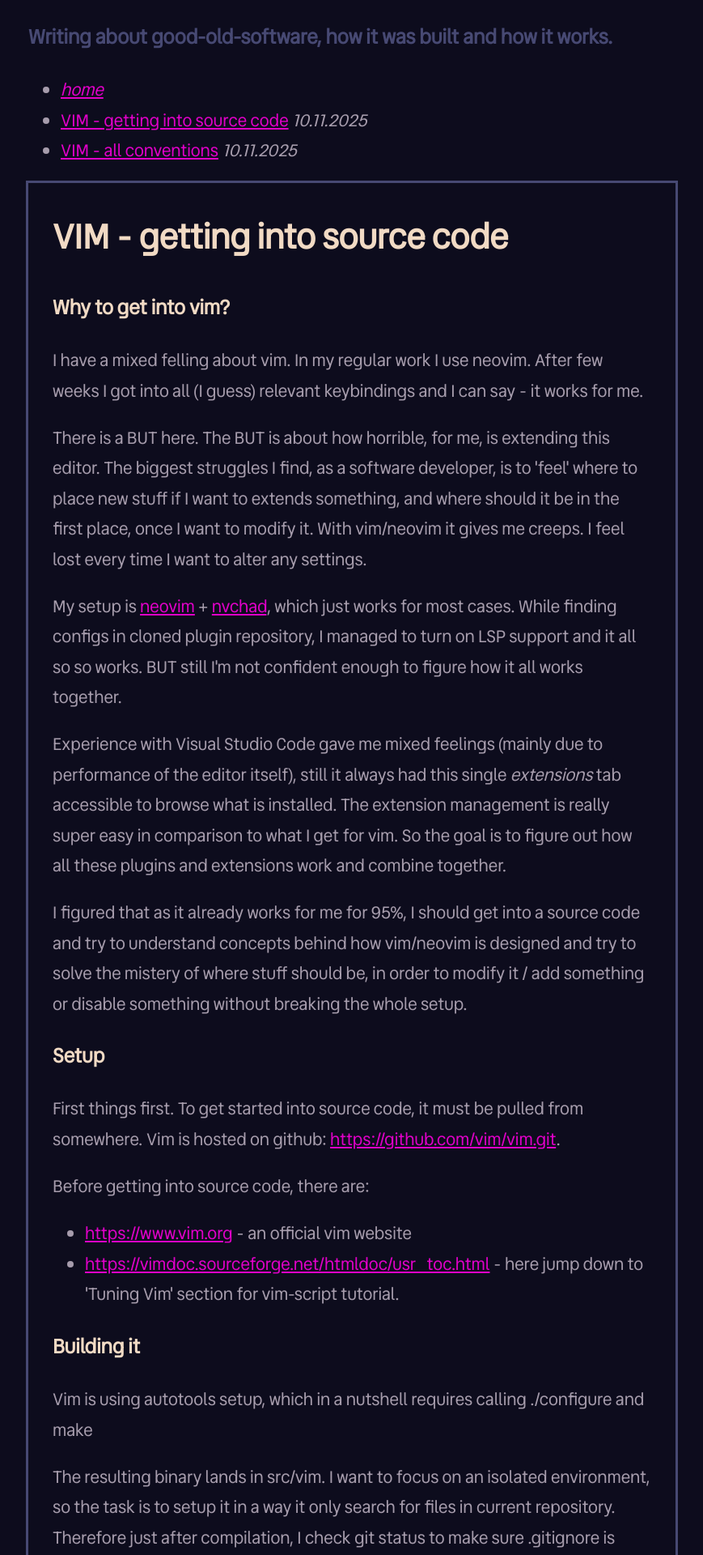
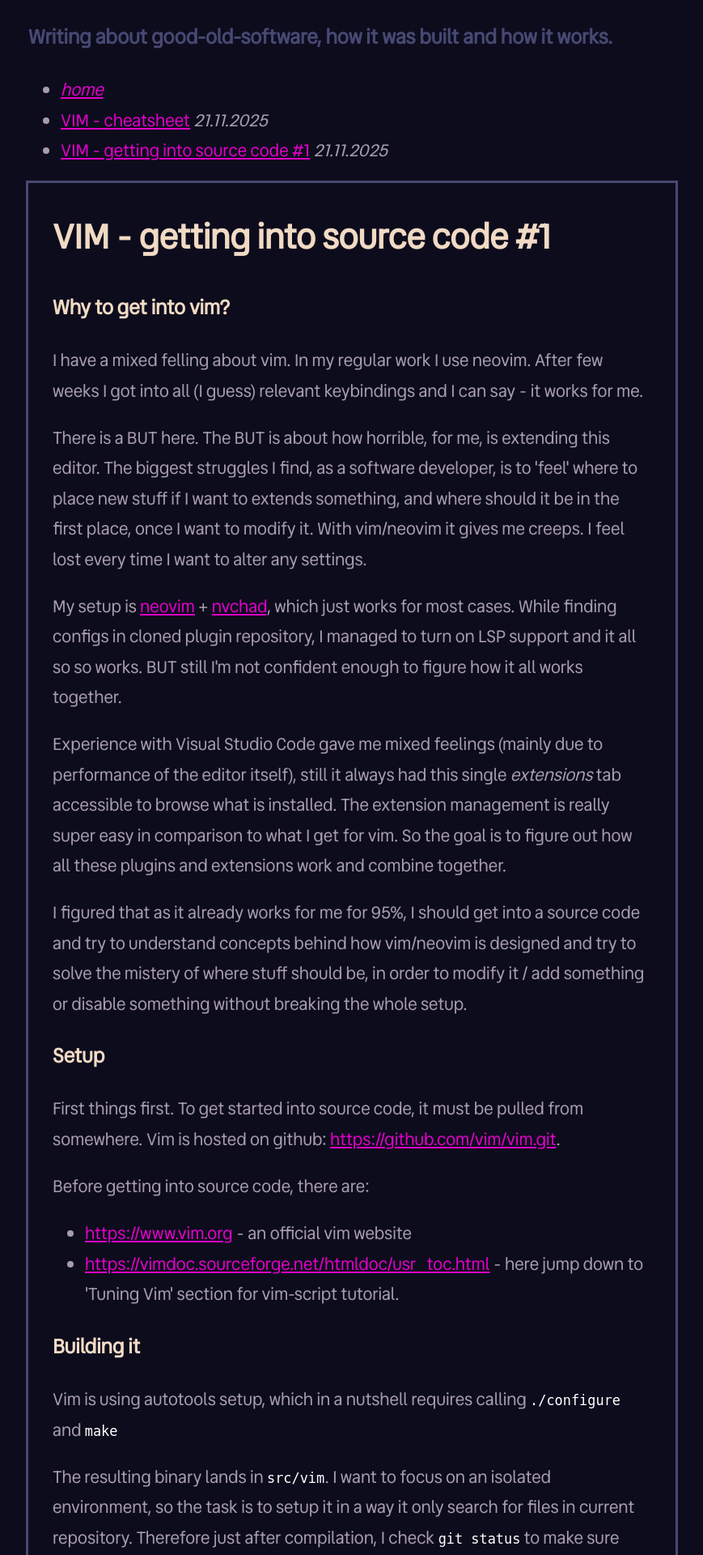
Before and after one commit to macvek/macvek.github.io, a PHP site: page /vim-getting-into-source-code.html in a window 1280 px wide. Shown: the top 1920 px of the page at 81% size, without its empty margins (205-1074 px from the left). Run offline with PHP 8.4, Linux system fonts and the light colour scheme.

Commit message:
Wrapped up into a state which can be published

```diff
--- a/index.html
+++ b/index.html
@@ -12,8 +12,8 @@
 </div>
 <div class="toc">
   <ul>
-    <li><a href="vim-getting-into-source-code.html">VIM - getting into source code</a> <i>10.11.2025</i></li>
-    <li><a href="vim-all-conventions.html">VIM - all conventions</a> <i>10.11.2025</i></li>
+    <li><a href="vim-cheatsheet.html">VIM - cheatsheet</a> <i>21.11.2025</i></li>
+    <li><a href="vim-getting-into-source-code.html">VIM - getting into source code #1</a> <i>21.11.2025</i></li>
   </ul>
 </div>
 
@@ -21,7 +21,7 @@
 <h1>Recently</h1>
 <p>Some ideas on how stuff works and what I focus on in my spare time.</p>
 <p>Recently I got inspired to focus again on vim's design. Understand the concepts behind it, how to write plugins, what components it is built from<p>
-<p>Follow up: <a href="vim-getting-into-source-code.html">VIM - getting into source code</a>
+<p>Follow up: <a href="vim-getting-into-source-code.html">VIM - getting into source code #1</a>
 
 </div>
 
--- a/meta/vim-all-conventions.meta.php
+++ /dev/null
@@ -1,5 +0,0 @@
-<?php
-return [
-  "title" =>"VIM - all conventions",
-  "date" => when(10,11,2025)
-];
--- /dev/null
+++ b/meta/vim-cheatsheet.meta.php
@@ -0,0 +1,5 @@
+<?php
+return [
+  "title" =>"VIM - cheatsheet",
+  "date" => when(21,11,2025)
+];
--- a/meta/vim-getting-into-source-code.meta.php
+++ b/meta/vim-getting-into-source-code.meta.php
@@ -1,5 +1,5 @@
 <?php
 return [
-  "title" =>"VIM - getting into source code",
-  "date" => when(10,11,2025)
+  "title" =>"VIM - getting into source code #1",
+  "date" => when(21,11,2025)
 ];
--- a/vim-getting-into-source-code.html
+++ b/vim-getting-into-source-code.html
@@ -1,7 +1,7 @@
 <!doctype html>
 <html>
 <head>
-<title>VIM - getting into source code</title>
+<title>VIM - getting into source code #1</title>
 <link rel="stylesheet" href="styles.css">
 </head>
 <body>
@@ -12,14 +12,14 @@
 <div class="toc">
   <ul>
   <li><a href="index.html"><i>home</i></a></li>
-    <li><a href="vim-getting-into-source-code.html">VIM - getting into source code</a> <i>10.11.2025</i></li>
-    <li><a href="vim-all-conventions.html">VIM - all conventions</a> <i>10.11.2025</i></li>
+    <li><a href="vim-cheatsheet.html">VIM - cheatsheet</a> <i>21.11.2025</i></li>
+    <li><a href="vim-getting-into-source-code.html">VIM - getting into source code #1</a> <i>21.11.2025</i></li>
   </ul>
 </div>
 
 <div class="section">
 <div class="heading">
-<h1>VIM - getting into source code</h1>
+<h1>VIM - getting into source code #1</h1>
 </div>
 <h3>Why to get into vim?</h3>
 <p>
@@ -56,10 +56,10 @@ Before getting into source code, there are:
 <h3>Building it</h3>
 <p>
 Vim is using autotools setup, which in a nutshell requires calling
-<span class="code-bash">./configure</span> and <span class="code-bash">make</span>
+<code>./configure</code> and <code>make</code>
 <p>
-The resulting binary lands in <span class="code-path">src/vim</span>. I want to focus on an isolated environment, so the task is to setup it in a way it only search for files in current repository. Therefore just after compilation, I check <span class="code-bash">git status</span>
-to make sure <span class="code-path">.gitignore</span> is correctly set and so subsequest changes will track all my experimenting with the code.
+The resulting binary lands in <code>src/vim</code>. I want to focus on an isolated environment, so the task is to setup it in a way it only search for files in current repository. Therefore just after compilation, I check <code>git status</code>
+to make sure <code>.gitignore</code> is correctly set and so subsequest changes will track all my experimenting with the code.
 <p>
 To separate changes, I create a branch 'local' and so I will have all my play tracked.
 <p>
@@ -69,12 +69,12 @@ VIMINIT is a command which will be executed as a first command during vim boot.
 <p>
 VIMRUNTIME is another environment variable which I need to tune,
 so vim will use a <i>runtime</i> folder from a source code.
-Otherwise it try to load content from <span class="code-path">/usr/local/vim</span>.
+Otherwise it try to load content from <code>/usr/local/vim</code>.
 
 <p>
-Last step is to create a <span class="code-path">local</span> folder and place there a an empty <span class="code-path">vimrc</span> file.
+Last step is to create a <code>local</code> folder and place there a an empty <code>vimrc</code> file.
 <p>
-My command looks now like this: <span class="code-bash">VIM="$(pwd)/local" VIMRUNTIME=$(pwd)/runtime src/vim</span>.
+My command looks now like this: <code>VIM="$(pwd)/local" VIMRUNTIME=$(pwd)/runtime src/vim</code>.
 <p>By default vimrc is being looked inside $VIM folder; you can check all folders by running :version command
 <p>(note: I used to use $VIMINIT command, but then I found $VIM as a ultimate override of a vimrc dir)
 <p>
@@ -82,7 +82,7 @@ I execute from a source code directory. Vim starts with a default prompt.
 To test if local file was correctly loaded, I simply insert incorrect command, literally rubish like asd123asd123 and check if it starts with
 an error.
 <p>
-Once I confirmed that both VIMINIT nad VIMRUNTIME are correctly loaded, I pack it all into a <span class="code-path">local/vim</span> script:
+Once I confirmed that both VIMINIT nad VIMRUNTIME are correctly loaded, I pack it all into a <code>local/vim</code> script:
 <pre class="code-bash">
 #!/bin/sh
 export VIMINIT="source $(pwd)/local/vimrc"
@@ -100,11 +100,12 @@ Experience was strange, as I already knew how to navigate, switch windows etc. S
 and to figure how little piece of functionalities I actually use every day.
 <p>
 One of the things I totally forgot how to do, was all about macros and handling copy/paste, which I always had replaced with clipboard provider.
-<p><b>note:</b> at this point I started writing separate text with 'all vim conventions' to gather all the conventions vim has
+<p><b>note:</b> at this point I started writing separate text with <a href="vim-cheatsheet.html">VIM - cheatsheet</a>
+ to gather all the conventions vim has
 <p>
 
-During browsing of a help / tutorial I've found an example vimrc file under <span class="code-path">runtime/vimrc-example.vim</span>.
-I've copied it to my <span class="code-path">local/vimrc</span> and this was my starting point.
+During browsing of a help / tutorial I've found an example vimrc file under <code>runtime/vimrc-example.vim</code>.
+I've copied it to my <code>local/vimrc</code> and this was my starting point.
 <p>
 <i>Next opening of vim shows that it is sourced by displaying help with colored text</i>
 
@@ -112,8 +113,9 @@ I've copied it to my <span class="code-path">local/vimrc</span> and this was my
 (for 2 weeks I've paused working on this content to figure out what vim offers)
 </p>
 
+
 <p>
-
+(to be concluded with how to make some vimscript workbench, so a scripting can happen)
 <hr/>
 
 </div>
```
Also changed, not shown: vim-cheatsheet.art.php (renamed from vim-all-conventions.art.php, +2 -8 lines), vim-cheatsheet.html (renamed from vim-all-conventions.html, +6 -12 lines), vim-getting-into-source-code.art.php (+12 -11 lines).
